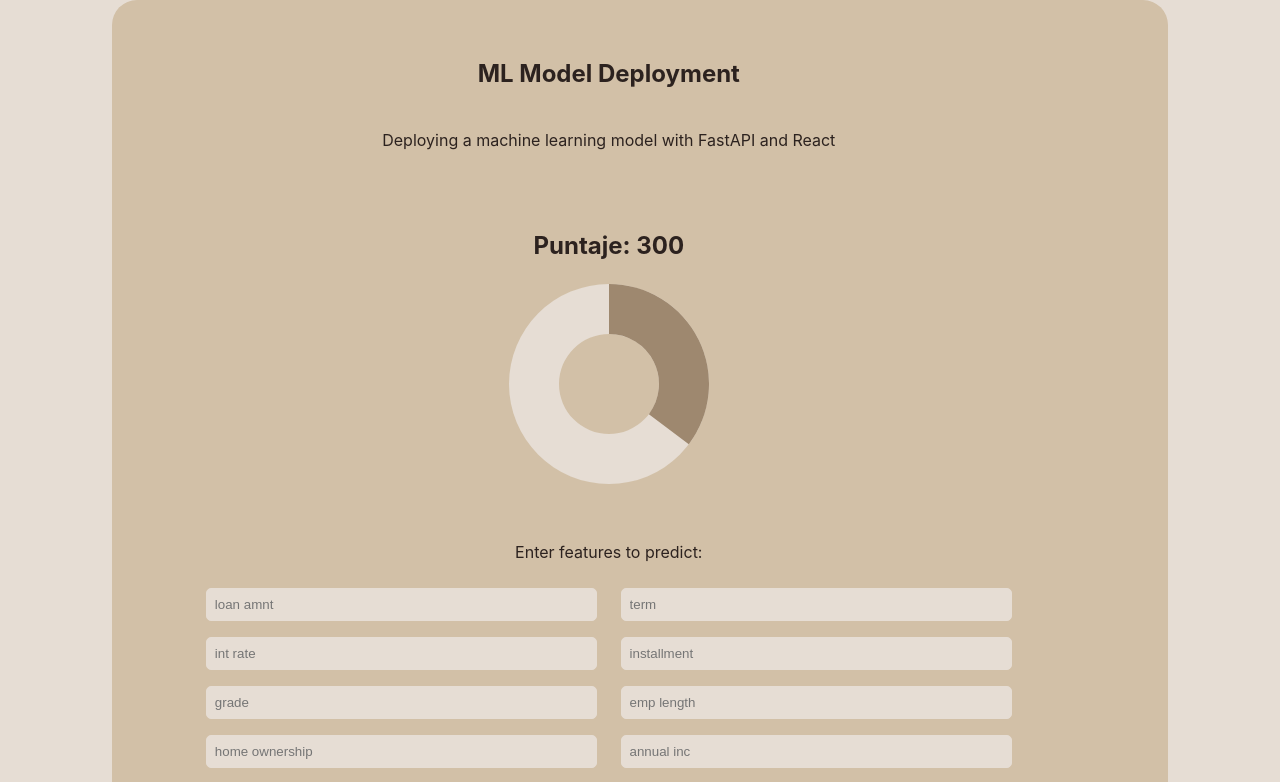
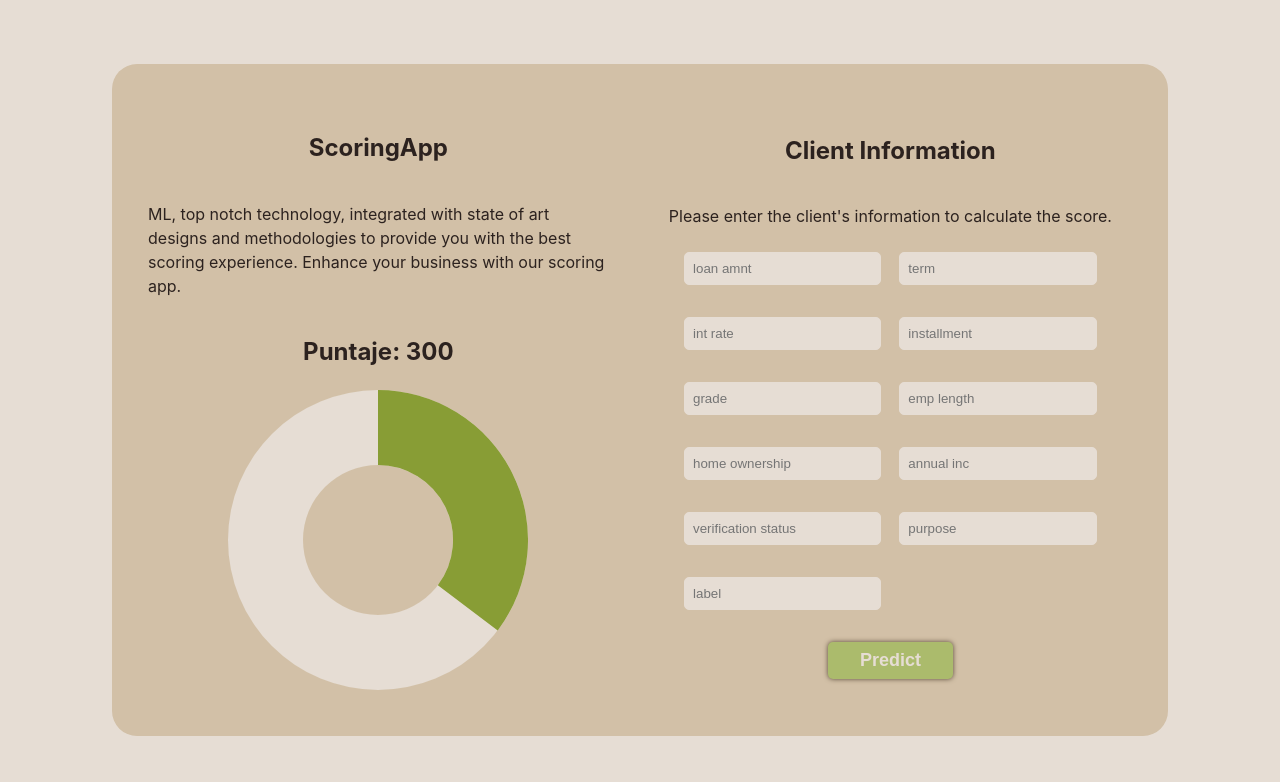
Before and after one commit to OneSunPiece/modelos-riesgo-credito, a React (Vite) app in the folder frontend/: page / in a window 1280 px wide. Shown: the top 782 px of the page. Built offline with nearby package versions, Linux system fonts and the light colour scheme.

Commit message:
Finish MVP for the frontend

```diff
--- a/frontend/src/App.css
+++ b/frontend/src/App.css
@@ -35,6 +35,8 @@
   }
 
   div.App {
+    display: grid;
+    grid-template-columns: 1fr 1fr;
     width: 100%;
     height: auto;
   }
@@ -57,3 +59,15 @@
     width: 90%;
     padding: 20px;
   }
+
+/* Responsive styling */
+@media (max-width: 1200px) {
+    div.App {
+      display: flex;
+      flex-direction: column;
+      align-items: center;
+      justify-content: center;
+      width: 100%;
+    }
+
+}
--- a/frontend/src/App.jsx
+++ b/frontend/src/App.jsx
@@ -1,17 +1,14 @@
-import React, { useState } from "react";
-import * as d3 from "d3";
+import { useState } from "react";
 import Arc from "./Arc/Arc";
 import Form from "./Form/Form";
 // Styles
 import "./App.css";
 
 function App() {
-  const [data, setData] = useState(
-    () => d3.ticks(-2, 2, 200).map(Math.sin)
-  );
-  //const [payProbability, setpayProbability] = useState(0);
+  // States
   const [prediction, setPrediction] = useState(0);
 
+  // Functions
   function CalculateScore(prediction) {
     const MAX_SCORE = 850;
     const MIN_SCORE = 300;
@@ -27,31 +24,36 @@ function App() {
     return angle;
   }
 
-
+  // Variables
   var score = CalculateScore(prediction);
   var angle = CalculateAngle(score);
 
   return (
     <div className="App">
-      <section className="header">
-        <h1>ML Model Deployment</h1>
-        <p>Deploying a machine learning model with FastAPI and React</p>
-      </section>
 
-      <section className="graph">
+      <section className="Scoring">
+        <h1>ScoringApp</h1>
+        <p>
+        ML, top notch technology, integrated with state of art designs and methodologies
+        to provide you with the best scoring experience. Enhance your business with our scoring app.
+        </p>
+
         <h2>Puntaje: {score}</h2>
         <Arc
-          innerRadius={50}
-          outerRadius={100}
+          innerRadius={75}
+          outerRadius={150}
           startAngle={0}
           endAngle={angle}
-          width={200}
-          height={200}
+          width={300}
+          height={300}
         />
       </section>
 
       <section className="data">
-        <p>Enter features to predict:</p>
+        <h2>Client Information</h2>
+        <p>
+          Please enter the client&apos;s information to calculate the score.
+        </p>
         <Form setPrediction={setPrediction} />
       </section>
     </div>
--- a/frontend/src/Arc/Arc.jsx
+++ b/frontend/src/Arc/Arc.jsx
@@ -5,7 +5,7 @@ import * as d3 from 'd3';
 const Arc = ({ innerRadius, outerRadius, startAngle, endAngle, width, height }) => {
   const ref = useRef();
   const backgroundColorArc = '#E6DDD4';
-  const scoreColorArc = '#9E886F';
+  const scoreColorArc = '#889D35';
 
   useEffect(() => {
     const svg = d3.select(ref.current)
--- a/frontend/src/Form/Form.css
+++ b/frontend/src/Form/Form.css
@@ -3,6 +3,7 @@ form.data-input {
   grid-template-columns: 1fr 1fr;
   justify-items: center; /* Center the cells horizontally */
   align-items: center;   /* Center the cells vertically */
+  gap: 1rem;
   width: 90%;
 }
 
--- a/frontend/src/Form/Form.jsx
+++ b/frontend/src/Form/Form.jsx
@@ -18,6 +18,7 @@ export default function Form({ setPrediction }) {
     "purpose",
     "label"
   ];
+
   // props
   Form.propTypes = {
     setPrediction: PropTypes.func.isRequired,
```
